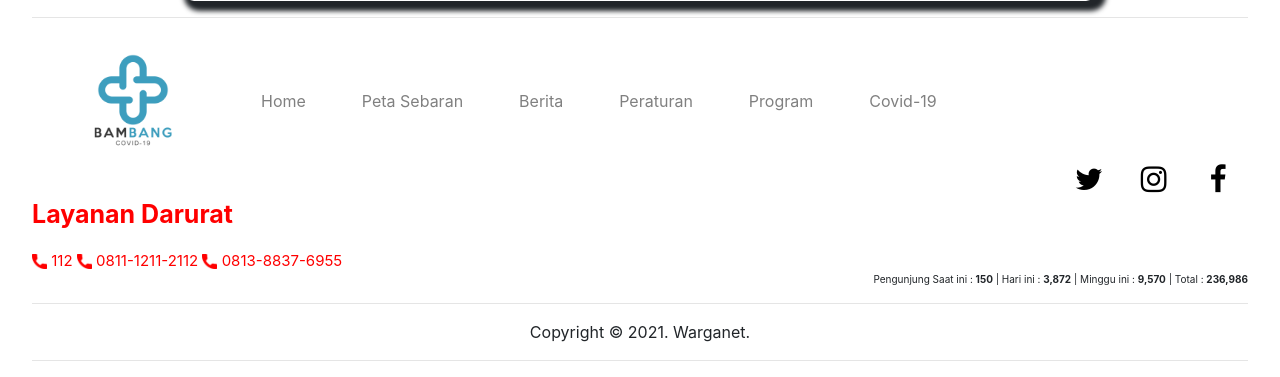
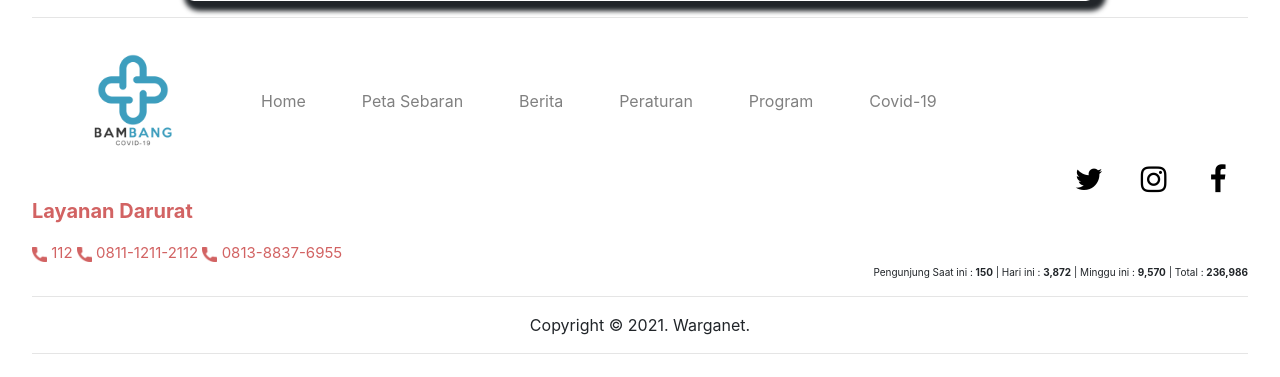
Before and after one commit to primetime49/bambank-pake-g, a CodeIgniter app: page /bambang/ in a window 1280 px wide. Shown: the part 878-1255 px from the top of the page. After the commit the page ends 1232 px from the top, so only its background shows below. Run offline with CodeIgniter, Linux system fonts and the light colour scheme.

Commit message:
Icon + Footer (new)

```diff
--- a/application/views/layout/footer.php
+++ b/application/views/layout/footer.php
@@ -22,16 +22,16 @@
 
 	<style>
 		.bawah {
-		font-size: 25px;
+		font-size: 20px;
 		font-weight: bold;
-		color: red;
+		color: #D26363;
 		}
 	</style>
 
 	<style>
 		.bawahdua {
 		font-size: 15px;
-		color: red;
+		color: #D26363;
 		}
 	</style>
 
```
Also changed, not shown: public/pin.png.
